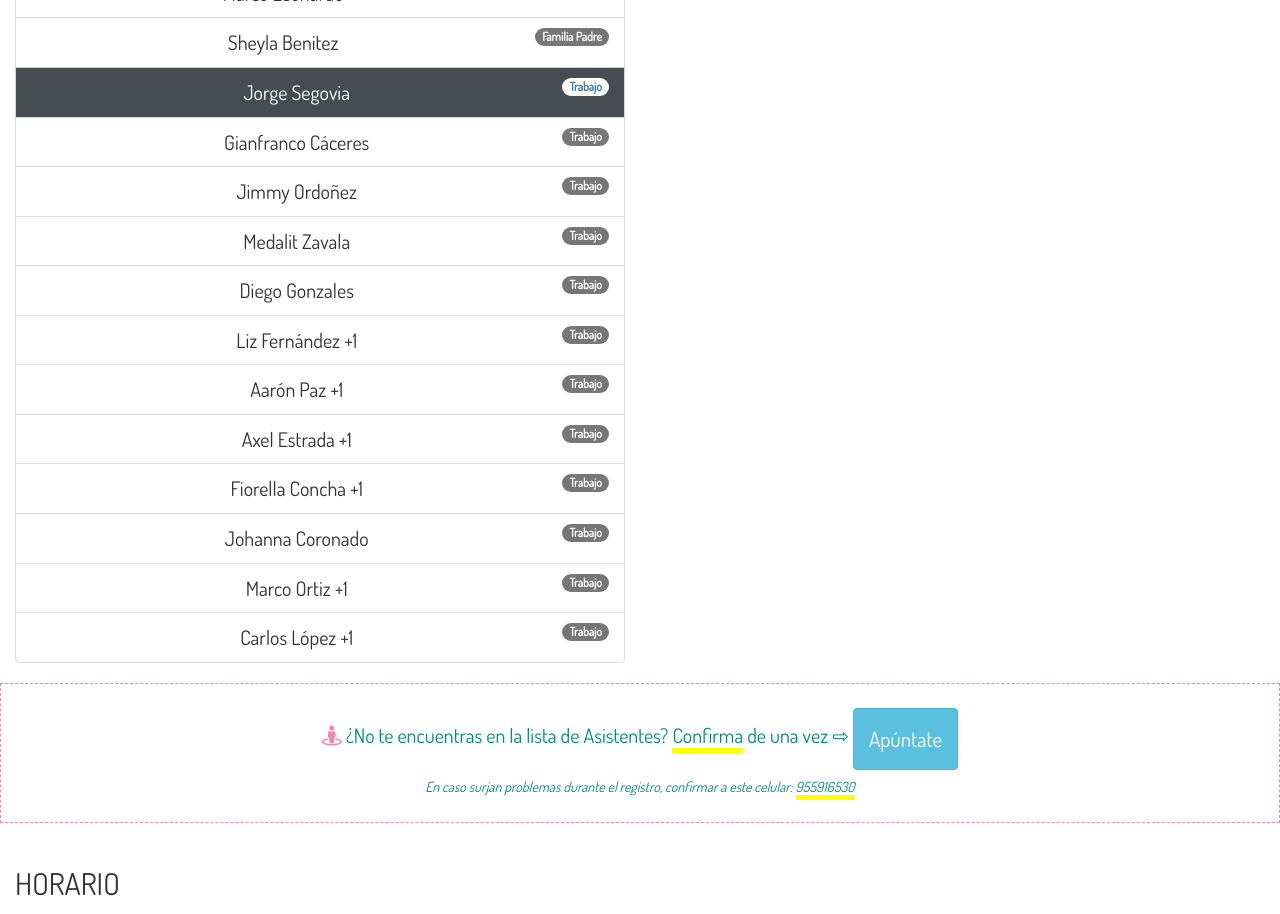
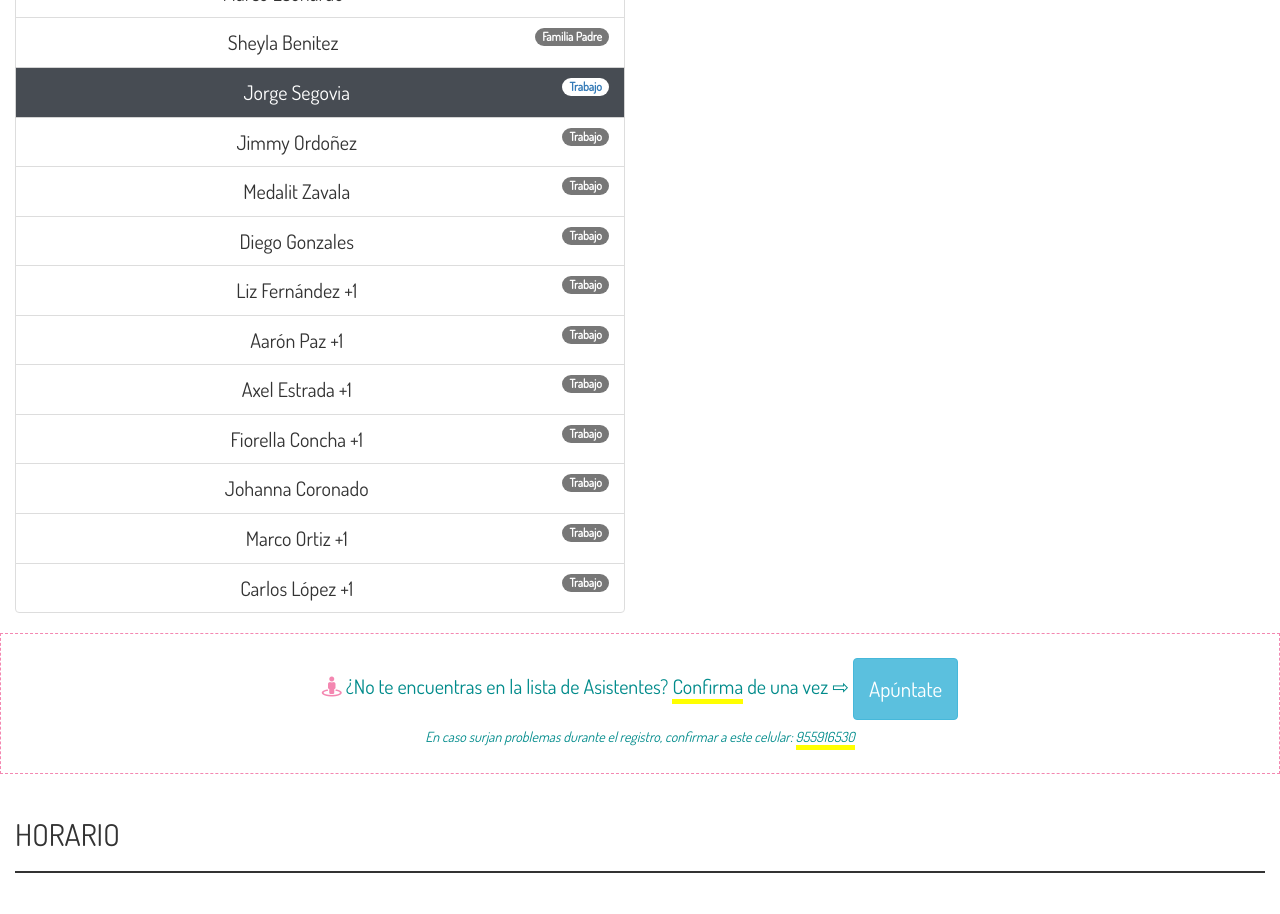
Before and after one commit to droxine/nadja-shower, a plain HTML site: page index.html in a window 1280 px wide. Shown: the part 2543-3457 px from the top of the page. Drawn offline with nearby package versions, Linux system fonts and the light colour scheme.

Commit message:
Retiro de invitado GC

```diff
--- a/index.html
+++ b/index.html
@@ -101,7 +101,6 @@
                             <li class="list-group-item">Marco Leonardo <span class="badge">Familia Padre</span></li>
                             <li class="list-group-item">Sheyla Benitez <span class="badge">Familia Padre</span></li>
                             <li class="list-group-item active">Jorge Segovia <span class="badge">Trabajo</span></li>
-                            <li class="list-group-item">Gianfranco Cáceres <span class="badge">Trabajo</span></li>
                             <li class="list-group-item">Jimmy Ordoñez <span class="badge">Trabajo</span></li>
                             <li class="list-group-item">Medalit Zavala <span class="badge">Trabajo</span></li>
                             <li class="list-group-item">Diego Gonzales <span class="badge">Trabajo</span></li>
```
